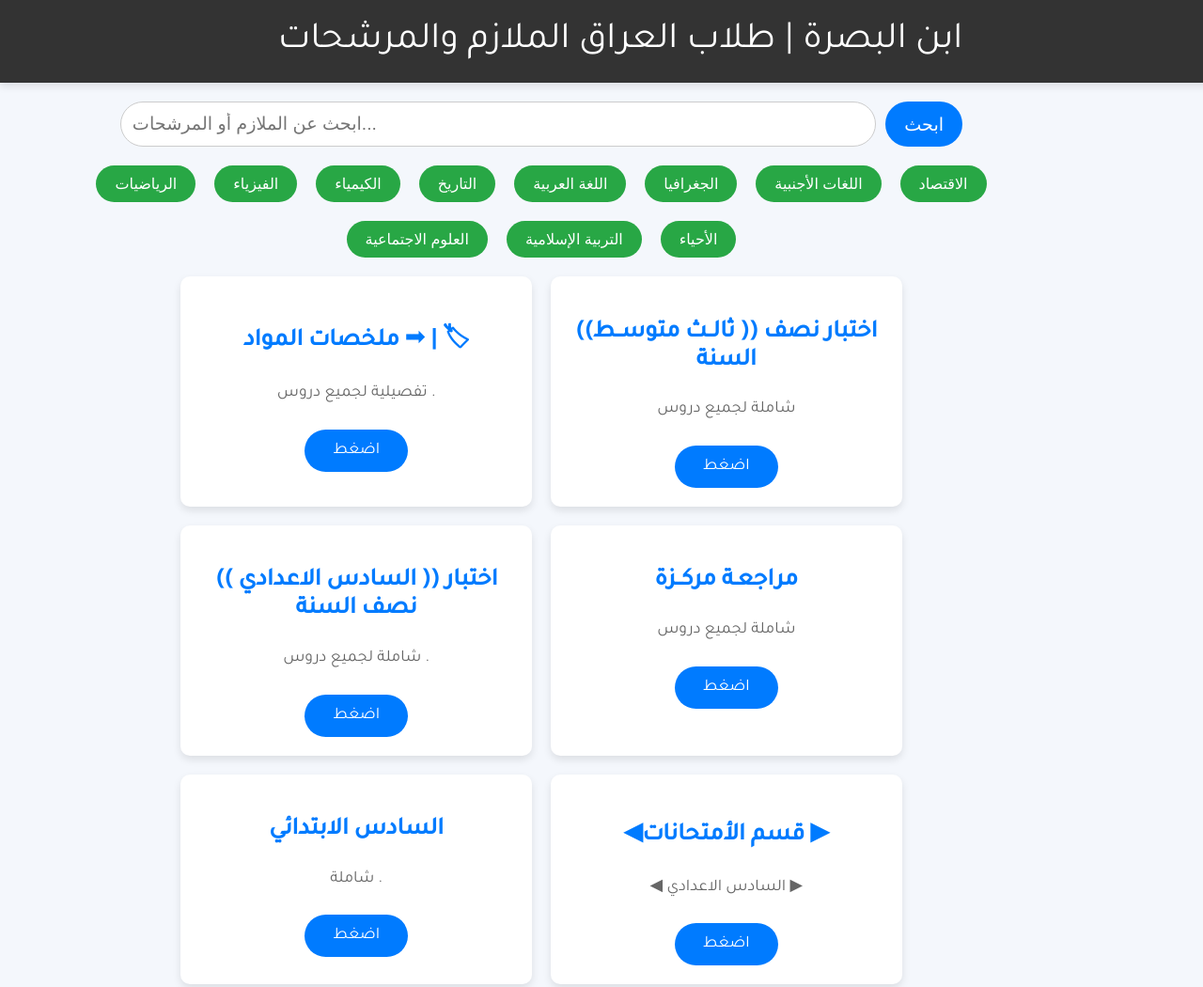
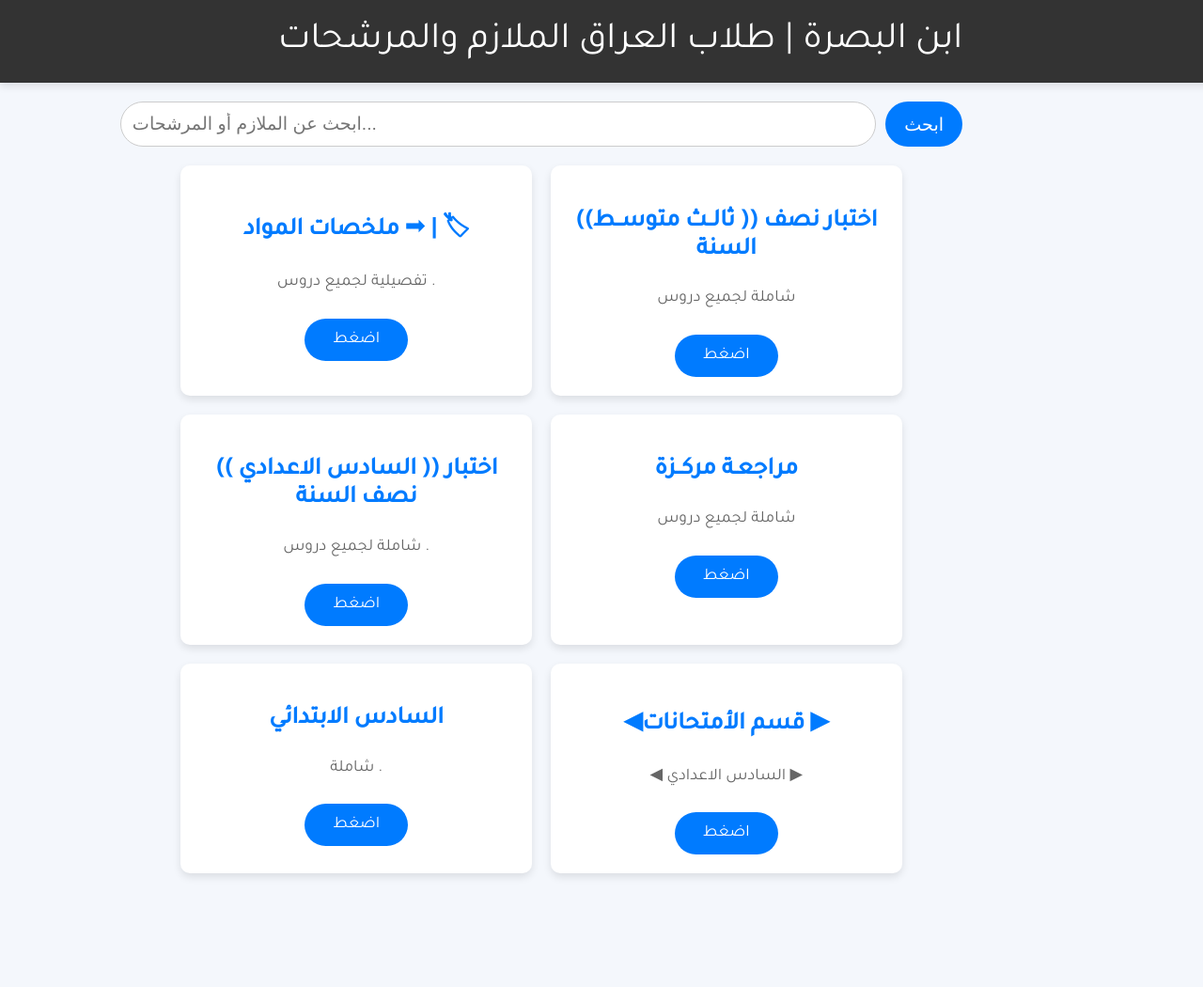
Before and after one commit to lraq2/-, a plain HTML site: page index.html in a window 1280 px wide. Shown: the top 1050 px of the page at 94% size. After the commit the page ends 949 px from the top, so only its background shows below. Drawn offline with Linux system fonts and the light colour scheme.

Commit message:
Update index.html

```diff
--- a/index.html
+++ b/index.html
@@ -254,20 +254,7 @@
         <button class="search-button">ابحث</button>
     </div>
 
-    <!-- فئات المواد -->
-    <div class="category-filter">
-        <button class="category-button">الرياضيات</button>
-        <button class="category-button">الفيزياء</button>
-        <button class="category-button">الكيمياء</button>
-        <button class="category-button">التاريخ</button>
-        <button class="category-button">اللغة العربية</button>
-        <button class="category-button">الجغرافيا</button>
-        <button class="category-button">اللغات الأجنبية</button>
-        <button class="category-button">الاقتصاد</button>
-        <button class="category-button">العلوم الاجتماعية</button>
-        <button class="category-button">التربية الإسلامية</button>
-        <button class="category-button">الأحياء</button>
-    </div>
+
 
 
 <div class="file-section">
```
